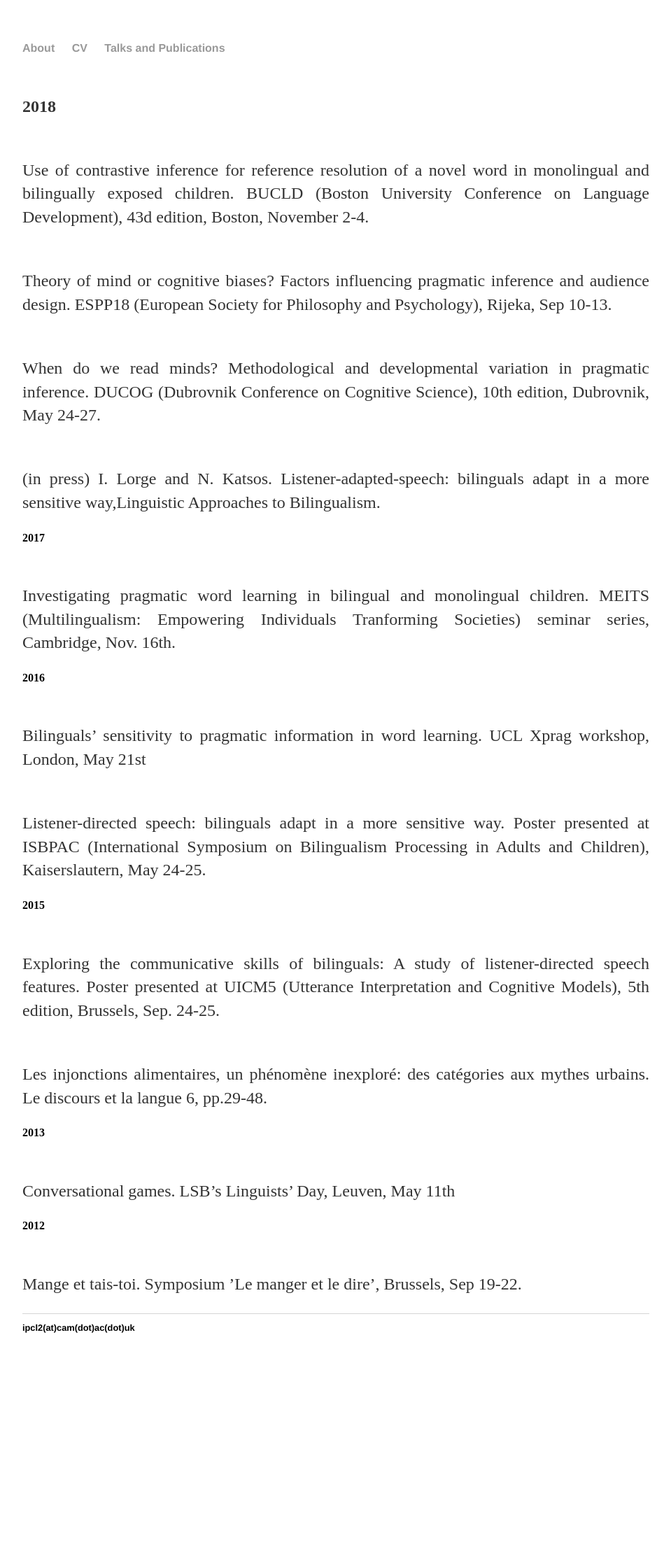
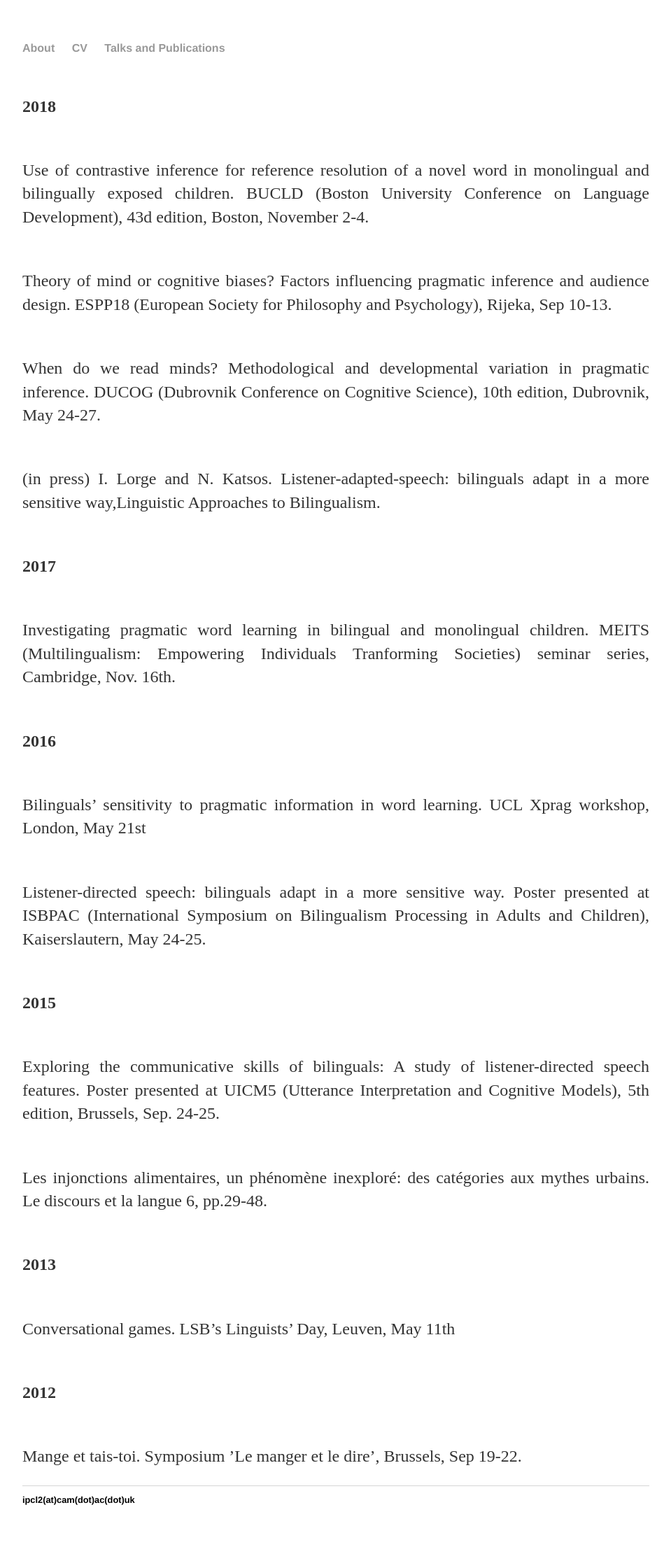
Before and after one commit to isabellelorge/isabellelorge.github.io, a Jekyll site: the page built from Publications.html, in a window 1280 px wide. Shown: the whole page at 70% size, without its empty margins (160-1119 px from the left). Built offline with Jekyll 4.4.1, drawn with Linux system fonts in a browser that asks for light colours; before the commit the page ends 1965 px from its top, so only the background shows below that.

Commit message:
Update Publications.html

```diff
--- a/Publications.html
+++ b/Publications.html
@@ -39,7 +39,7 @@ sensitive way,Linguistic Approaches to Bilingualism.
 <br> </p>
 
 
-
+<p><br>
 <b>2017</b>
 <br> </p>
 <p><br>
@@ -48,7 +48,7 @@ Investigating pragmatic word learning in bilingual and monolingual children. MEI
 Nov. 16th.
 <br> </p>
 
-
+<p><br>
 <b>2016</b>
 <br> </p>
 <p><br>
@@ -62,7 +62,7 @@ Kaiserslautern, May 24-25.
 <br> </p>
 
 
-
+<p><br>
 <b>2015</b>
 <br> </p>
 <p><br>
@@ -76,13 +76,14 @@ urbains. Le discours et la langue 6, pp.29-48.
 
 <br> </p>
 
+<p><br>
 <b>2013</b>
 <br> </p>
 <p><br>
 Conversational games. LSB’s Linguists’ Day, Leuven, May 11th
 <br> </p>
 
-
+<p><br>
 <b>2012</b>
 <br> </p>
 <p><br>
```
